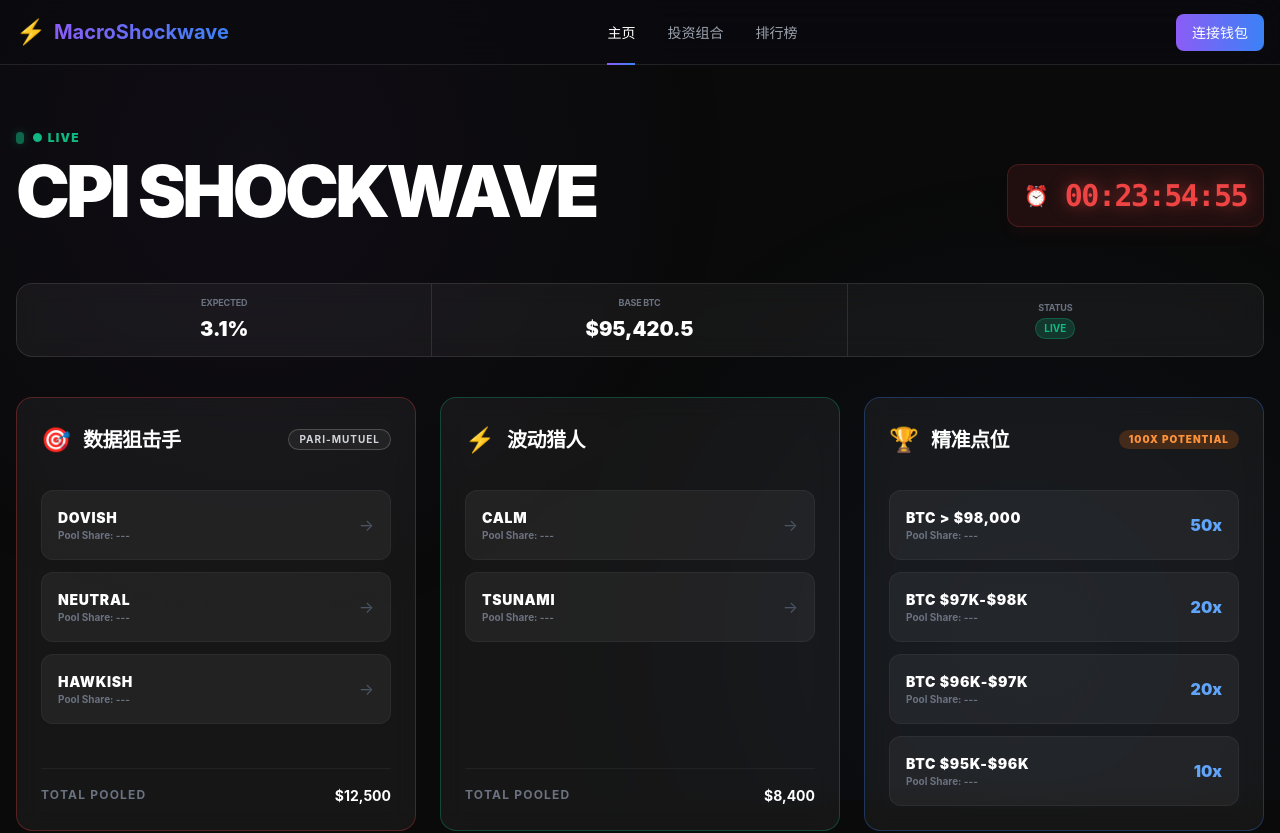
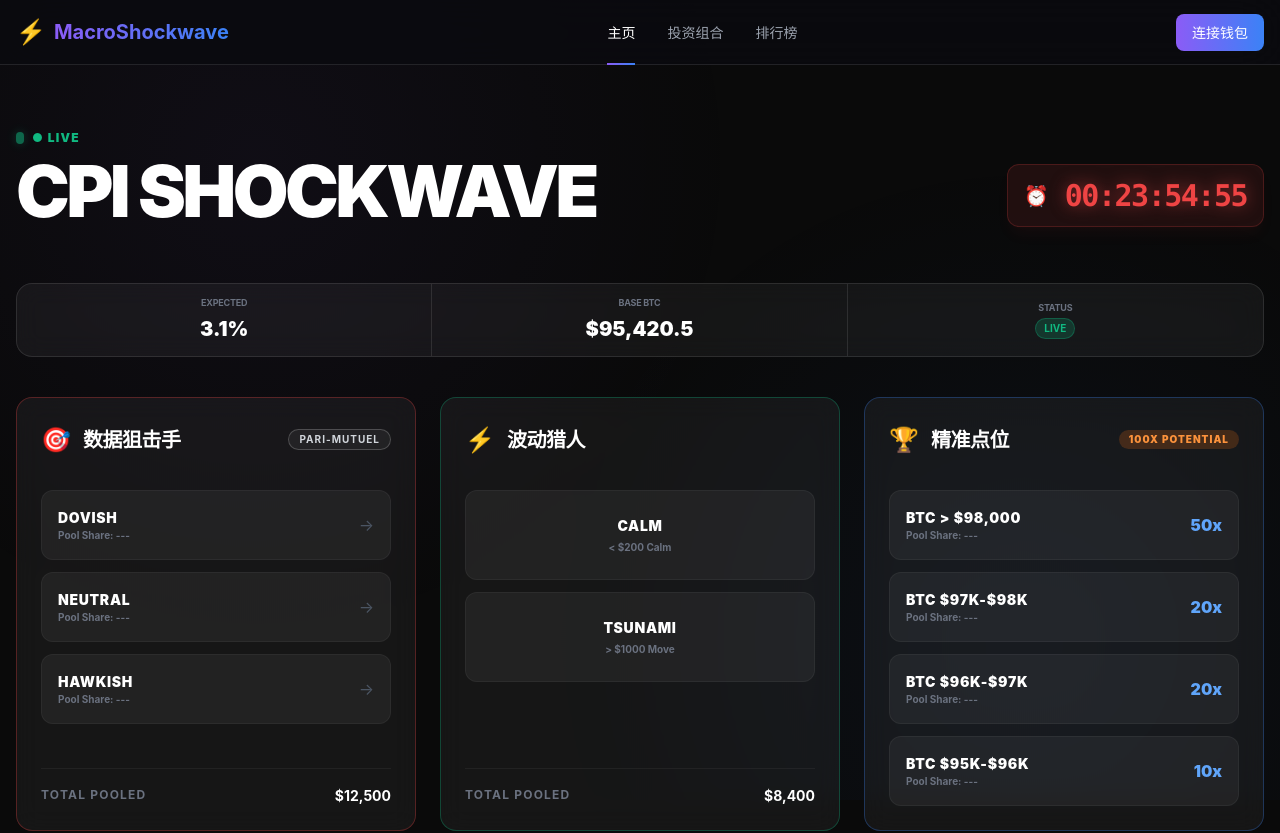
Before and after one commit to ViviennaMAO/MacroShockwave, a React (Vite) app in the folder frontend/: page / in a window 1280 px wide. Shown: the top 833 px of the page. Built offline with nearby package versions, Linux system fonts and the light colour scheme; no server answers.

Commit message:
Add descriptive subtexts for Volatility Hunter options

```diff
--- a/frontend/src/pages/HomePage.tsx
+++ b/frontend/src/pages/HomePage.tsx
@@ -180,11 +180,20 @@ function PlayStyleCard({ pool, onSelectOption }: { pool: any, onSelectOption: (o
             key={opt.id}
             whileTap={{ scale: 0.98 }}
             onClick={() => onSelectOption(opt)}
-            className="p-4 rounded-xl bg-white/5 border border-white/5 hover:border-white/20 hover:bg-white/[0.08] cursor-pointer transition-all flex items-center justify-between"
+            className={cn(
+              "p-4 rounded-xl bg-white/5 border border-white/5 hover:border-white/20 hover:bg-white/[0.08] cursor-pointer transition-all flex items-center justify-between",
+              isVolatility && "flex-col text-center justify-center py-6"
+            )}
           >
             <div className="flex flex-col">
               <span className="text-sm font-black text-white uppercase tracking-wider">{opt.name}</span>
-              <span className="text-[10px] text-gray-500 font-bold">Pool Share: ---</span>
+              {isVolatility ? (
+                <span className="text-[10px] text-gray-500 font-bold mt-1">
+                  {opt.name === 'CALM' ? '< $200 Calm' : '> $1000 Move'}
+                </span>
+              ) : (
+                <span className="text-[10px] text-gray-500 font-bold">Pool Share: ---</span>
+              )}
             </div>
             {isJackpot && (
               <span className="text-blue-400 font-black">
@@ -193,7 +202,7 @@ function PlayStyleCard({ pool, onSelectOption }: { pool: any, onSelectOption: (o
                     opt.name.includes('96k') ? '10x' : '5x'}
               </span>
             )}
-            {!isJackpot && (
+            {!isJackpot && !isVolatility && (
               <span className="text-gray-600 transition-transform group-hover:translate-x-1">→</span>
             )}
           </motion.div>
```
